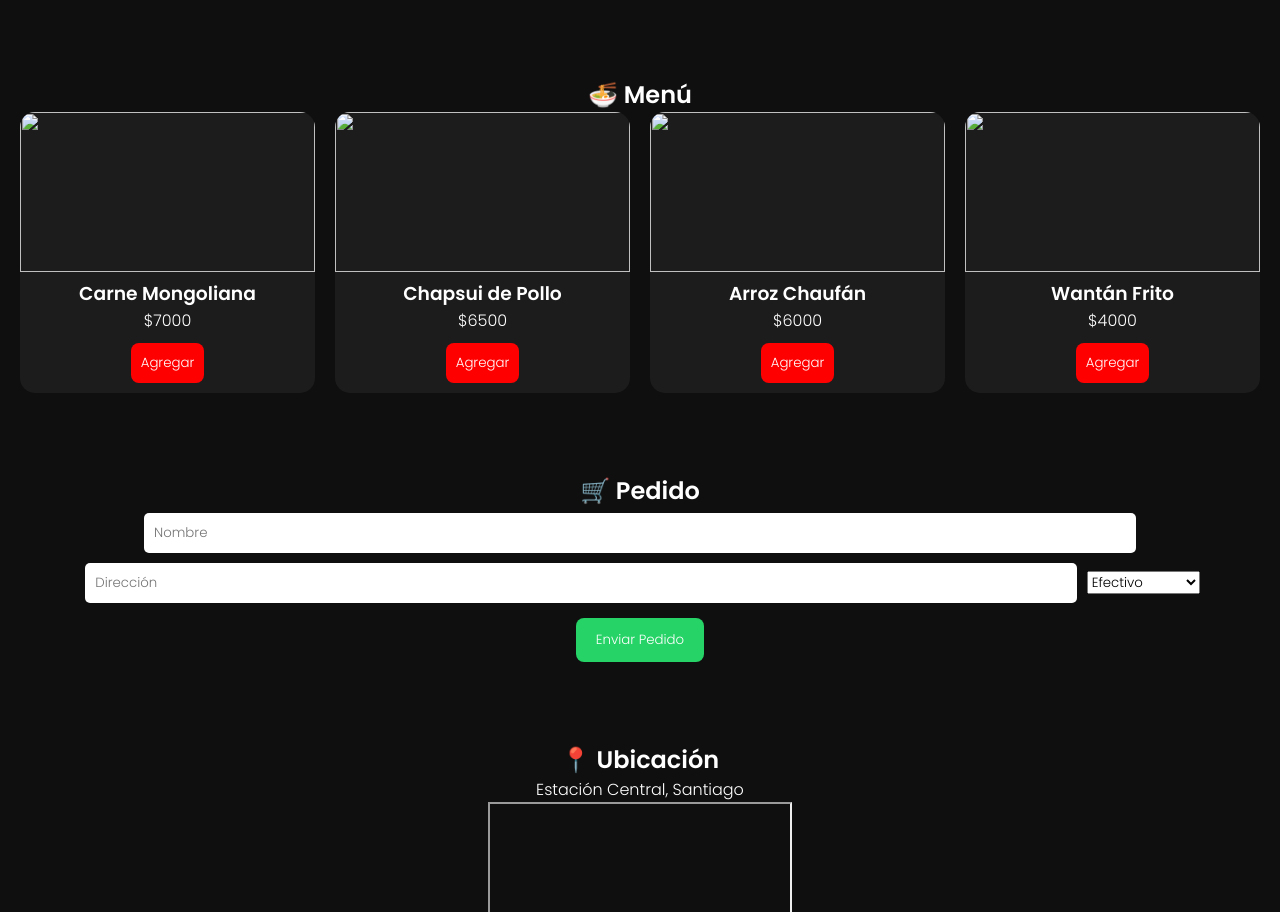
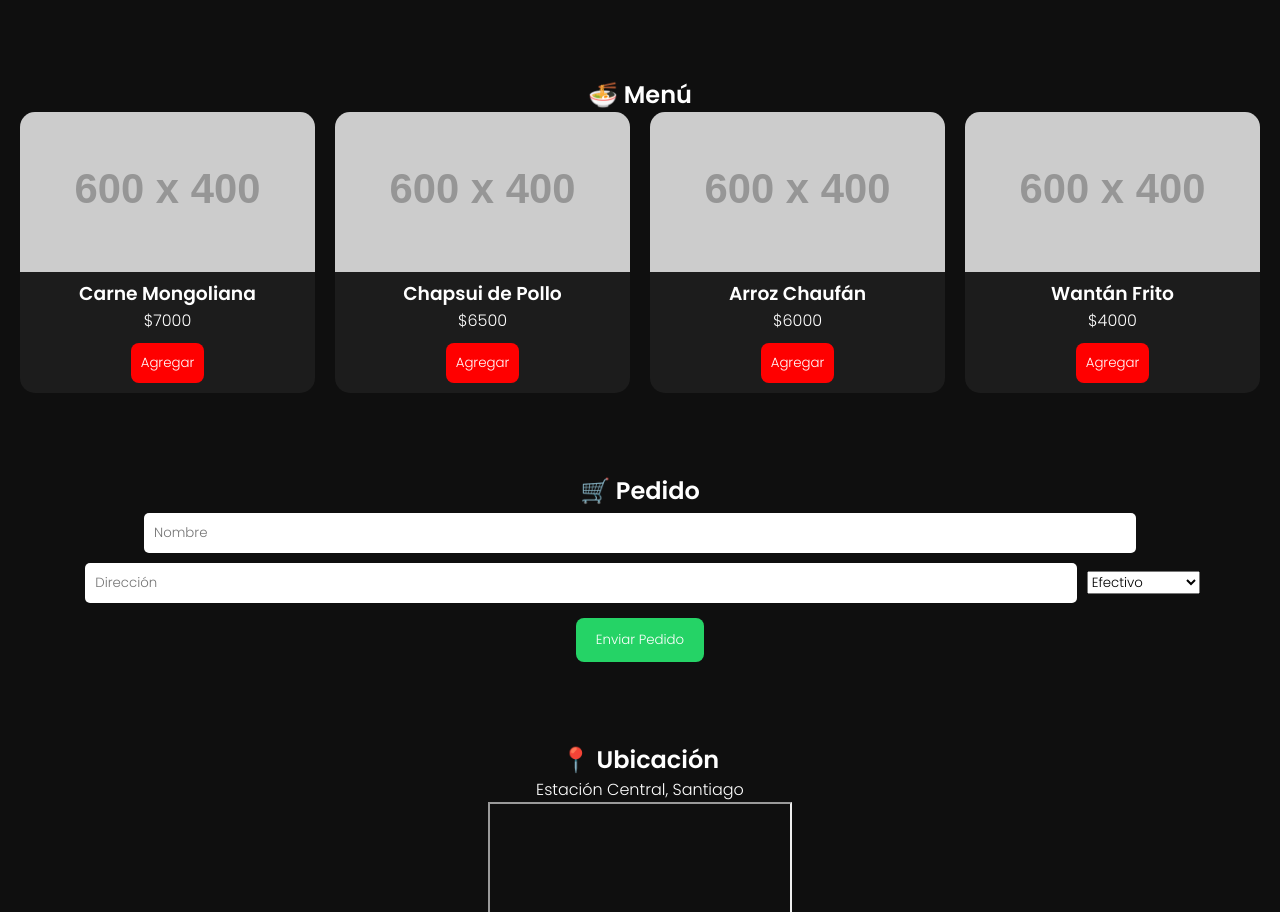
Before and after one commit to maximilianolabarca073-cmd/Ming-xuan, a plain HTML site: page index.html in a window 1280 px wide. Shown: the part 814-1726 px from the top of the page. Drawn offline with Linux system fonts and the light colour scheme; grey boxes are pictures that could not be loaded; placeholder pictures from the web are drawn by us.

Commit message:
Update index.html

```diff
--- a/index.html
+++ b/index.html
@@ -67,13 +67,13 @@ footer{background:#000;padding:20px;text-align:center;margin-top:20px;}
 <p>📞 +56 9 5704 3092 | Ming Xuan © 2026</p>
 </footer><script>
 const productos=[
-{name:"Carne Mongoliana",precio:7000,img:"carne.jpg",desc:"Carne salteada con cebollín y salsa especial."},
+{name:"Carne Mongoliana",precio:7000,img:"https://placehold.co/600x400/red/white?text=Carne+Mongoliana",desc:"Carne salteada"},
 
-{name:"Chapsui de Pollo",precio:6500,img:"chapsui.jpg",desc:"Verduras salteadas con pollo."},
+{name:"Chapsui de Pollo",precio:6500,img:"https://placehold.co/600x400/orange/white?text=Chapsui",desc:"Verduras con pollo"},
 
-{name:"Arroz Chaufán",precio:6000,img:"arroz.jpg",desc:"Arroz frito estilo chino."},
+{name:"Arroz Chaufán",precio:6000,img:"https://placehold.co/600x400/yellow/black?text=Chaufan",desc:"Arroz frito"},
 
-{name:"Wantán Frito",precio:4000,img:"wanton.jpg",desc:"Wantanes crujientes."}
+{name:"Wantán Frito",precio:4000,img:"https://placehold.co/600x400/black/white?text=Wantan",desc:"Crujiente"}
 ];
 
 
```
